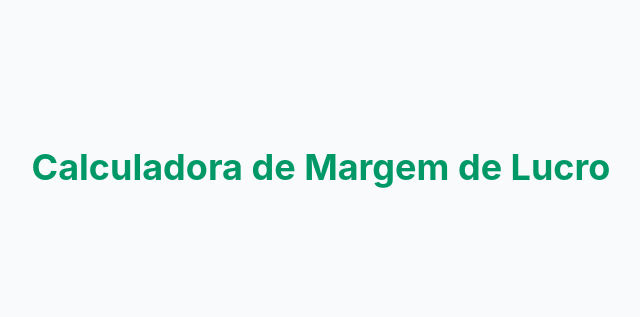
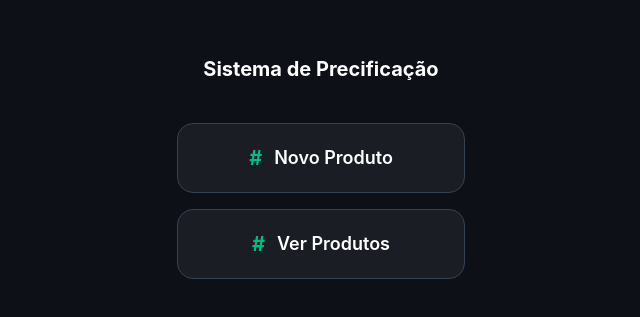
Before and after one commit to NetoYuko/sistema-precificacao, a React (Vite) app in the folder frontend-precificacao/: page / in a window 1280 px wide. Shown: the part 233-550 px from the top of the page, without its empty margins (319-959 px from the left). Built offline with nearby package versions, Linux system fonts and the light colour scheme.

Commit message:
cria tela menu de navegação

```diff
--- a/frontend-precificacao/src/App.jsx
+++ b/frontend-precificacao/src/App.jsx
@@ -1,9 +1,23 @@
 export default function App() {
   return (
-    <div className="min-h-screen bg-slate-50 flex items-center justify-center">
-      <h1 className="text-4xl font-bold text-emerald-600">
-        Calculadora de Margem de Lucro
-      </h1>
-    </div>
+    <main className="min-h-screen bg-[#0d1117] flex flex-col items-center justify-center p-6">
+      {/* Titulo*/}
+      <header className="mb-10 text-center">
+        <h1 className="text-xl font-bold text-white">
+          Sistema de Precificação
+        </h1>
+      </header>
+      {/* Container dos botões*/}
+      <nav className="flex flex-col w-full max-w-2xs gap-4">
+        <button className="flex items-center justify-center gap-3 bg-[#1a1d24] border border-gray-700 rounded-2xl p-5 w-full active:scale-95 transition-transform">
+          <span className="text-emerald-500 font-bold text-xl">#</span>
+          <span className="text-white font-semibold text-lg">Novo Produto</span>
+        </button>
+        <button className="flex items-center justify-center gap-3 bg-[#1a1d24] border border-gray-700 rounded-2xl p-5 w-full active:scale-95 transition-transform">
+          <span className="text-emerald-500 font-bold text-xl">#</span>
+          <span className="text-white font-semibold text-lg">Ver Produtos</span>
+        </button>
+      </nav>
+    </main>
   )
 }
```
